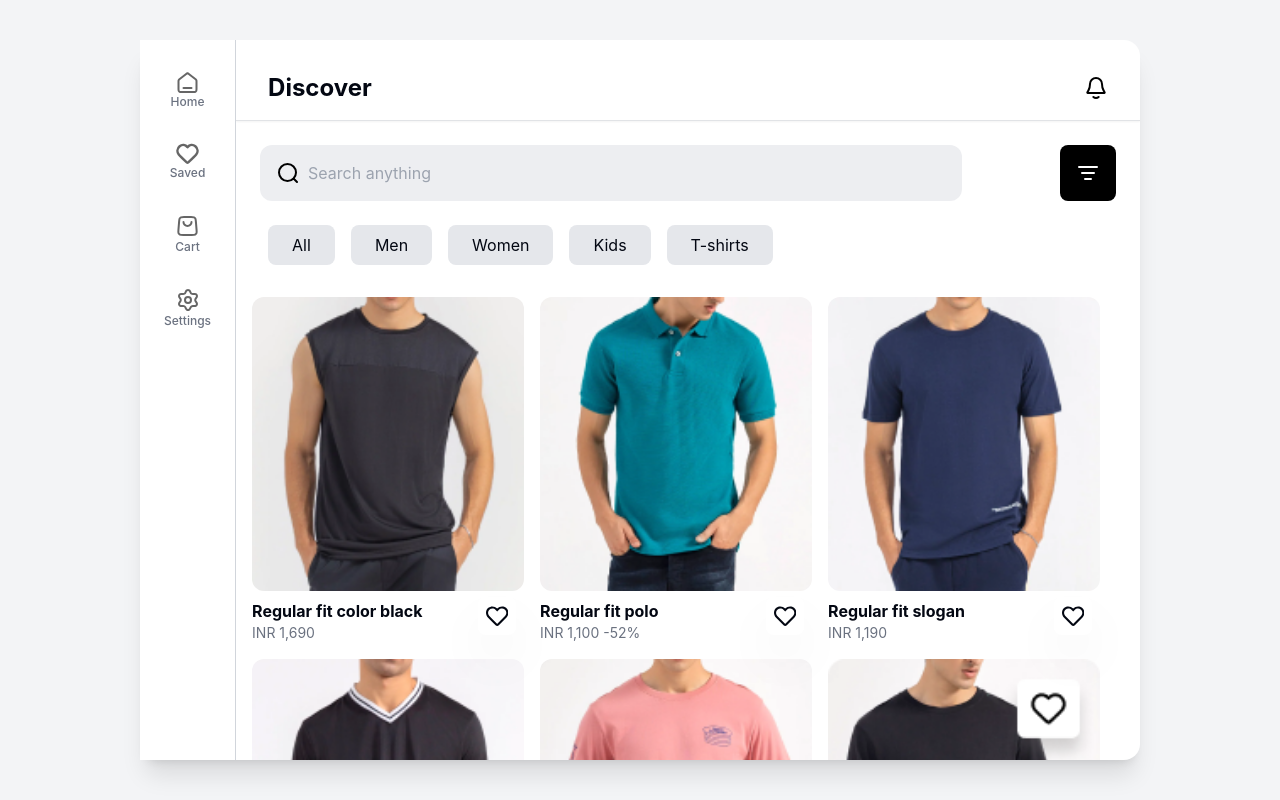
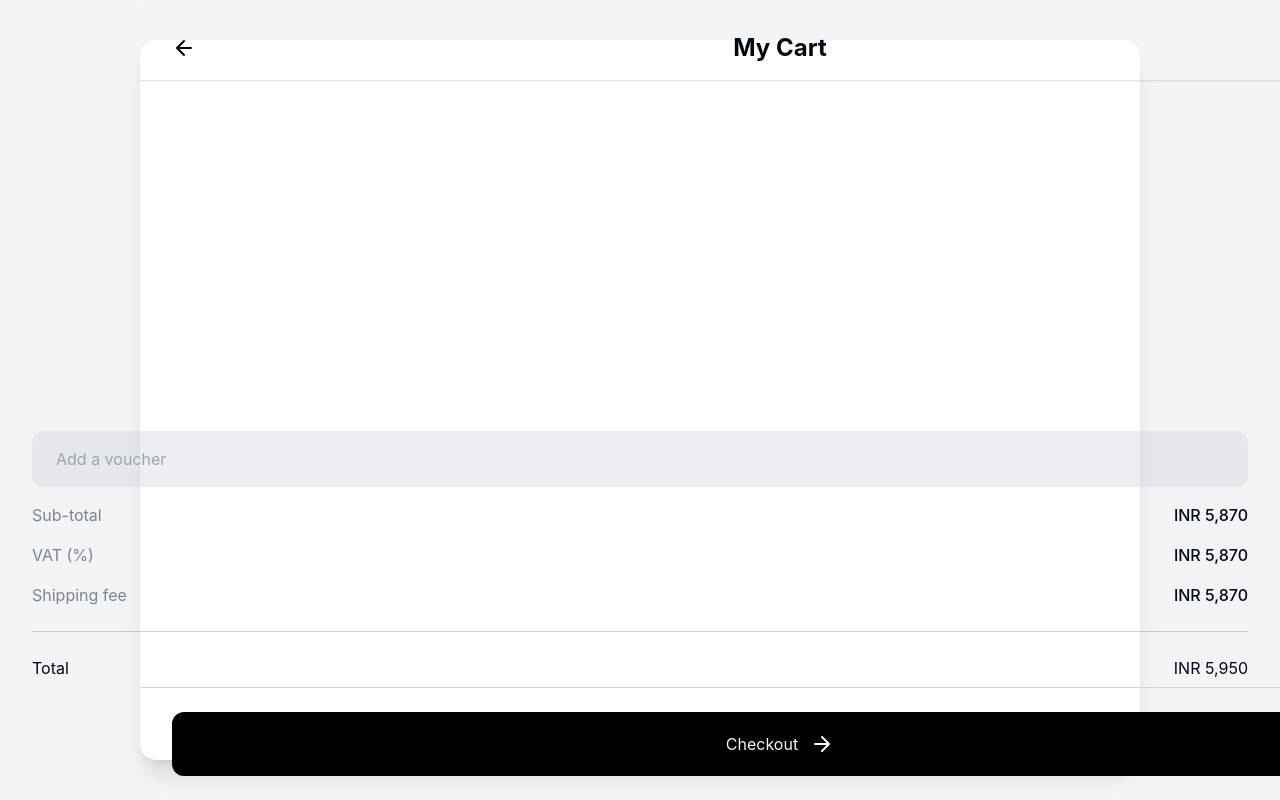
Before and after one commit to ronjacobvarghese/Mobile-Shopping-App, a React (Vite) app: page / in a window 1280 px wide. Both pictures are taken after a click on the item "Cart". Built offline with nearby package versions, Linux system fonts and the light colour scheme.

Commit message:
feat: Layout Design All Pages Completed

```diff
--- a/src/App.tsx
+++ b/src/App.tsx
@@ -1,16 +1,18 @@
-import { useState } from "react";
+import { useEffect, useState } from "react";
 
 import Dashboard from "./pages/Dashboard";
 import ProductDetail from "./pages/ProductDetail";
 import { navDataType, storeDataType } from "./types";
 import { useProductsContext } from "./context/ProductsProvider";
+import Cart from "./pages/Cart";
 
 function App() {
   const [productDetail, setProductDetail] = useState<storeDataType>();
-  const { productPage: page } = useProductsContext();
+  const { productPage: page, onRouteToPage } = useProductsContext();
 
   const onViewProduct = (product: storeDataType) => {
     setProductDetail(product);
+    onRouteToPage("Detail");
   };
 
   const clearProductDetail = () => {
@@ -18,11 +20,12 @@ function App() {
   };
 
   return (
-    <div className=" overflow-y-clip w-full h-full lg:bg-white lg:w-[62.5rem] lg:h-[45rem] lg:rounded-2xl lg:shadow-xl">
-      {productDetail ? (
+    <div className=" overflow-clip w-full h-full lg:bg-white lg:w-[62.5rem] lg:h-[45rem] lg:rounded-2xl lg:shadow-xl">
+      {page === "Cart" && <Cart />}
+      {page === "Detail" && productDetail ? (
         <ProductDetail detail={productDetail} onClose={clearProductDetail} />
       ) : (
-        <Dashboard onViewProduct={onViewProduct} openSaved={page === "Saved"} />
+        !(page === "Cart") && <Dashboard onViewProduct={onViewProduct} />
       )}
     </div>
   );
--- /dev/null
+++ b/src/components/CartCard.tsx
@@ -0,0 +1,39 @@
+import { CartProductType } from "../types";
+import minus from "/svg/minus.svg";
+import plus from "/svg/plus.svg";
+import trash from "/svg/trash-03.svg";
+
+export default function CartCard({ product, size, quantity }: CartProductType) {
+  const { imageUrl, title, price, key } = product;
+  console.log(product);
+  console.log(imageUrl);
+  return (
+    <li
+      key={key}
+      className="flex p-4 w-full bg-gray-300/50 rounded-xl relative"
+    >
+      <img
+        src={imageUrl}
+        alt={title}
+        className="w-[5.5rem] h-[5.5rem] object-cover border border-gray-300 rounded-lg"
+      />
+      <div className="flex flex-col px-4 w-full">
+        <h3 className="font-medium">{title}</h3>
+        <p className="text-gray-600/70 text-sm">Size {size} </p>
+      </div>
+      <h2 className="absolute bottom-4 left-1/3 ">INR {price}</h2>
+      <button className="absolute top-4 right-4">
+        <img src={trash} />
+      </button>
+      <div className="flex absolute items-center justify-center bottom-4 right-4 gap-3">
+        <button className="p-1 rounded-sm border border-gray-400/70">
+          <img src={minus} />
+        </button>
+        <p>{quantity}</p>
+        <button className="p-1 rounded-sm border border-gray-400/70">
+          <img src={plus} />
+        </button>
+      </div>
+    </li>
+  );
+}
--- a/src/components/Header.tsx
+++ b/src/components/Header.tsx
@@ -2,16 +2,18 @@ import React from "react";
 import bell from "/svg/bell-01.svg";
 
 import leftArrow from "/svg/arrow-left.svg";
+import { useProductsContext } from "../context/ProductsProvider";
 
 type HeaderType = {
   children: string;
-  onClose?: () => void;
+  isIcon?: boolean;
 };
-export default function Header({ children, onClose }: HeaderType) {
+export default function Header({ children, isIcon }: HeaderType) {
+  const { onRouteToPage } = useProductsContext();
   return (
-    <header className="w-full flex justify-between p-8 pb-4 lg:border-b border-gray-500 border-opacity-20 shadow-sm">
-      {onClose && (
-        <button onClick={onClose}>
+    <header className="fixed top-0 w-full flex justify-between p-8 pb-4 lg:border-b border-gray-500 border-opacity-20 shadow-sm">
+      {isIcon && (
+        <button onClick={() => onRouteToPage("Home")}>
           <img src={leftArrow} />
         </button>
       )}
--- a/src/context/ProductsProvider.tsx
+++ b/src/context/ProductsProvider.tsx
@@ -1,5 +1,5 @@
 import React, { createContext, useReducer, useContext } from "react";
-import { navDataType, storeDataType } from "../types";
+import { navDataType, storeDataType, CartProductType } from "../types";
 import { storeData } from "../lib/data";
 
 // The Context API is mainly for providing three functionalities:
@@ -8,12 +8,6 @@ import { storeData } from "../lib/data";
 //   -> enabling filtering while toggling between favoritePage and dashboard Page
 //   -> managing the cart products
 //   -> updating total price on adding products
-
-type CartProductType = {
-  product: Partial<storeDataType>;
-  size: "S" | "M" | "L";
-  quantity: number;
-};
 
 type ProductsContextType = {
   productPage: navDataType;
@@ -87,8 +81,9 @@ const reducer = (
 
       let newCartProduct: CartProductType = {
         product: {
-          title: cartItem.title,
-          price: cartItem.price,
+          title: cartItem.product.title,
+          price: cartItem.product.price,
+          imageUrl: cartItem.product.imageUrl,
         },
         size: cartItem.size,
         quantity: 1,
@@ -126,11 +121,16 @@ const reducer = (
           productPage: "Cart",
         };
       }
-
+      if (page === "Home") {
+        return {
+          ...state,
+          productPage: "Home",
+          storeProducts: [...storeData],
+        };
+      }
       return {
         ...state,
-        productPage: "Home",
-        storeProducts: [...storeData],
+        productPage: "Detail",
       };
     default:
       throw new Error("Invalid Product Action");
--- /dev/null
+++ b/src/pages/Cart.tsx
@@ -0,0 +1,52 @@
+import React from "react";
+import Header from "../components/Header";
+import arrowRight from "/svg/arrow-right.svg";
+import { useProductsContext } from "../context/ProductsProvider";
+import CartCard from "../components/CartCard";
+
+export default function Cart() {
+  const { cart } = useProductsContext();
+  return (
+    <>
+      <Header isIcon>My Cart</Header>
+      <main className="flex flex-col pt-[5rem] overflow-auto box-border items-center h-full">
+        <section className="w-full p-6">
+          <ul className="w-full flex flex-col gap-y-4">
+            {cart.map((item) => (
+              <CartCard {...item} />
+            ))}
+          </ul>
+        </section>
+        <section className="w-full fixed bottom-16 p-8">
+          <input
+            placeholder="Add a voucher"
+            className="h-14 w-full pl-6 bg-gray-300/40 rounded-xl"
+          />
+          <ul className="pt-2">
+            <li className="flex justify-between items-center py-2">
+              <p className="text-gray-600/70">Sub-total</p>{" "}
+              <p className=" font-medium">INR 5,870</p>
+            </li>
+            <li className="flex justify-between items-center py-2">
+              <p className="text-gray-600/70">VAT (%)</p>{" "}
+              <p className=" font-medium">INR 5,870</p>
+            </li>
+            <li className="flex justify-between items-center py-2">
+              <p className="text-gray-600/70">Shipping fee</p>{" "}
+              <p className=" font-medium">INR 5,870</p>
+            </li>
+          </ul>
+          <div className="flex justify-between items-center mt-4 py-6 border-t border-gray-400/50">
+            <h3>Total</h3>
+            <h2>INR 5,950</h2>
+          </div>
+        </section>
+      </main>
+      <footer className="fixed bottom-0 border-t border-gray-300 w-full flex justify-center items-center py-6 px-8 ">
+        <button className="bg-black text-gray-100 h-16 rounded-xl text-md flex gap-3 w-full items-center justify-center">
+          Checkout <img src={arrowRight} />
+        </button>
+      </footer>
+    </>
+  );
+}
--- a/src/pages/Dashboard.tsx
+++ b/src/pages/Dashboard.tsx
@@ -21,7 +21,7 @@ export default function Dashboard({ onViewProduct }: DashboardProps) {
   return (
     <div className="flex h-full">
       <Nav />
-      <main className="h-full !overflow-clip">
+      <main className="h-full !overflow-clip mt-[5rem]">
         <Header> Discover </Header>
         <Search />
         <Categories />
--- a/src/pages/ProductDetail.tsx
+++ b/src/pages/ProductDetail.tsx
@@ -5,21 +5,37 @@ import { storeDataType } from "../types";
 import bag from "/svg/shopping-bag-02.svg";
 import { FaHeart, FaRegHeart } from "react-icons/fa";
 import { useProductsContext } from "../context/ProductsProvider";
+import { useState } from "react";
 
 type ProductDetailProps = {
   detail: storeDataType;
   onClose: () => void;
 };
 
+type sizeType = "S" | "M" | "L";
 export default function ProductDetail({ detail, onClose }: ProductDetailProps) {
   const { key, title, imageUrl, review, description, price, rating } = detail;
+  const { onToggleFavorite, favorites, onAddToCart, onRouteToPage } =
+    useProductsContext();
+  const [size, setSize] = useState<sizeType | null>(null);
 
-  const { onToggleFavorite, favorites } = useProductsContext();
+  const addToCartHandler = () => {
+    if (!size) {
+      throw Error("Set the Appropriate Size");
+    }
+
+    onAddToCart({
+      product: detail,
+      size,
+      quantity: 1,
+    });
+    onRouteToPage("Cart");
+  };
 
   return (
-    <>
-      <Header onClose={onClose}>Details</Header>
-      <main className="h-full m-8 relative">
+    <div className="overflow-clip h-full">
+      <Header isIcon>Details</Header>
+      <main className="h-full m-8 relative mt-[6.5rem] overflow-auto">
         <button
           onClick={() => onToggleFavorite(key)}
           className="absolute right-6 top-6 bg-white p-2 rounded-lg shadow-2xl shadow-black"
@@ -45,7 +61,10 @@ export default function ProductDetail({ detail, onClose }: ProductDetailProps) {
           <ul className="pt-4 flex gap-2 w-full">
             {["S", "M", "L"].map((item, index) => (
               <li
-                className="py-3 px-5 text-lg rounded-lg border border-gray-400/50"
+                className={` ${
+                  size === item ? "!bg-black text-gray-100" : ""
+                } py-3 px-5 text-lg rounded-lg border border-gray-400/50`}
+                onClick={() => setSize(item as sizeType)}
                 key={index}
               >
                 {item}
@@ -59,11 +78,14 @@ export default function ProductDetail({ detail, onClose }: ProductDetailProps) {
           <p className="text-gray-600/80">Price</p>
           <h1 className="text-2xl">INR {price}</h1>
         </div>
-        <button className="flex gap-2 px-8 py-4 rounded-lg bg-black text-white">
+        <button
+          className="flex gap-2 px-8 py-4 rounded-lg bg-black text-white"
+          onClick={addToCartHandler}
+        >
           <img src={bag} alt="bag" />
           <p>Add to Cart</p>
         </button>
       </footer>
-    </>
+    </div>
   );
 }
--- a/src/types.ts
+++ b/src/types.ts
@@ -3,3 +3,8 @@ import { navData, storeData } from "./lib/data";
 export type storeDataType = typeof storeData[number]
 export type storeTitleType = typeof storeData[number]['title']
 export type navDataType = (typeof navData)[number]["name"] | "Detail";
+export type CartProductType = {
+  product: Partial<storeDataType>;
+  size: "S" | "M" | "L";
+  quantity: number;
+};
```
